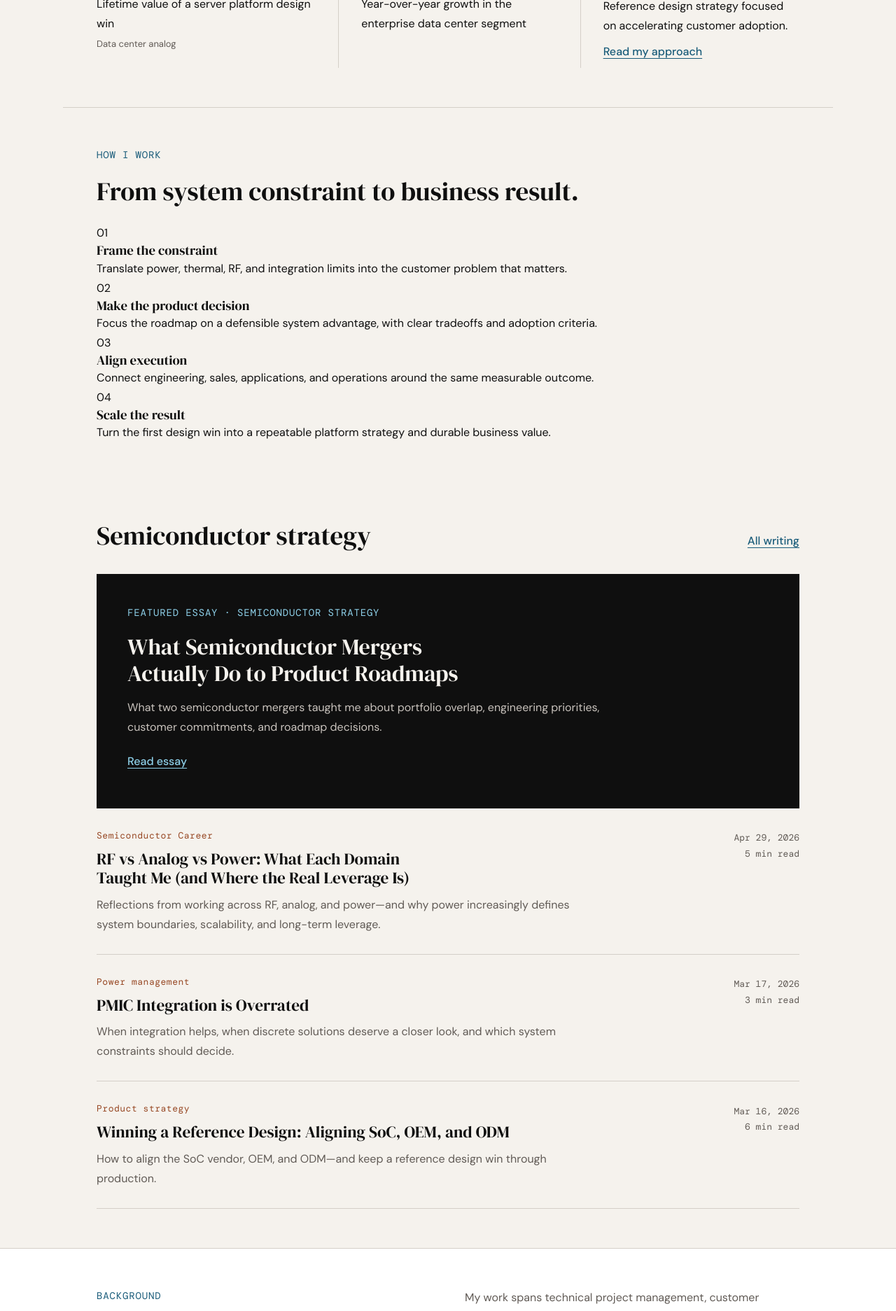
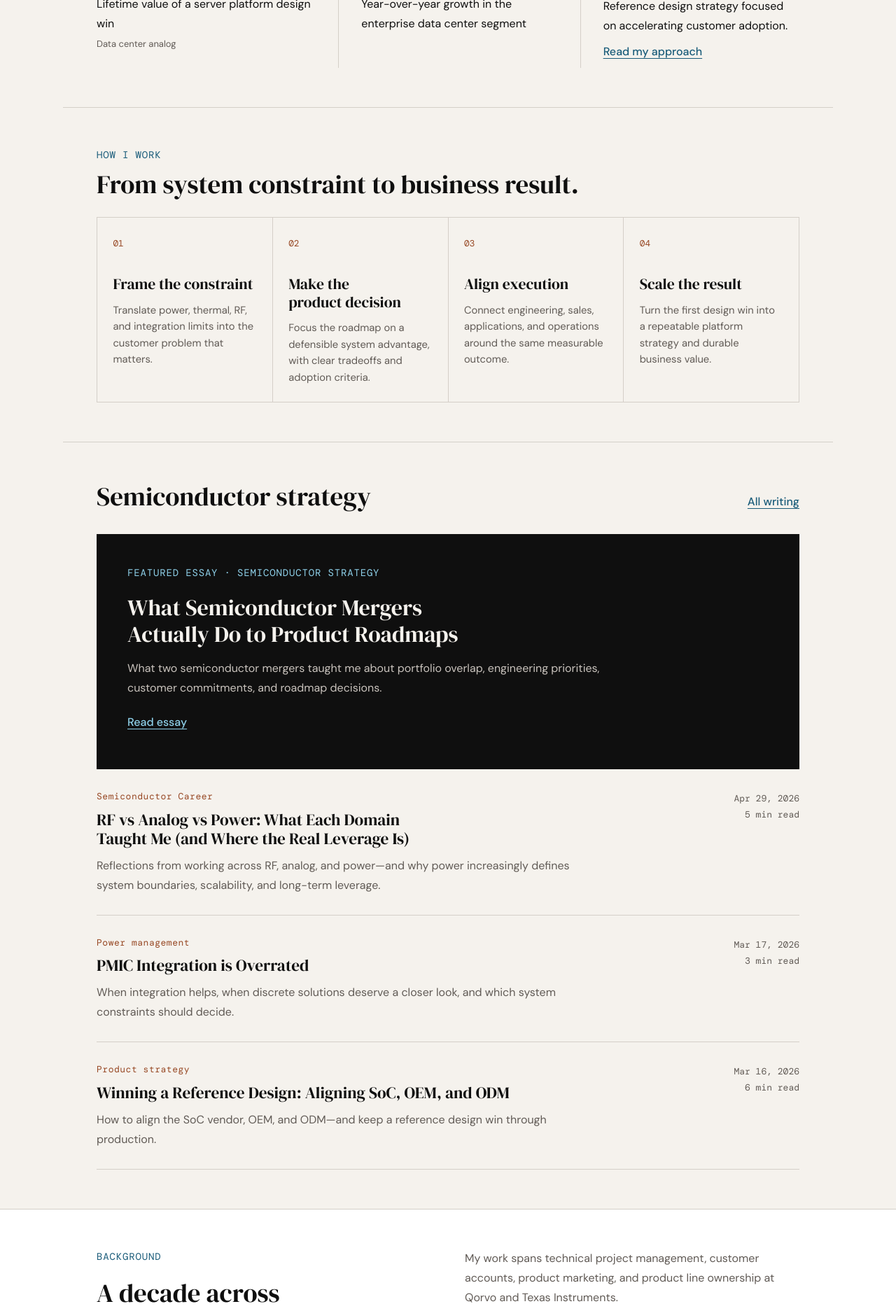
Before and after one commit to jonalejandro/jonalejandro.github.io, a Jekyll site: the page built from index.html, in a window 1280 px wide. Shown: the part 813-2686 px from the top of the page at 70% size. Built offline with Jekyll 4.4.1, drawn with Linux system fonts in a browser that asks for light colours.

Commit message:
Style product leadership operating model

```diff
--- a/assets/theme.css
+++ b/assets/theme.css
@@ -143,3 +143,15 @@ main:focus { outline: none; }
   .page { padding: 0; }
   a { color: inherit; }
 }
+
+
+.operating-model{border-bottom:1px solid var(--rule)}
+.operating-model .section-heading{max-width:760px}
+.operating-model .eyebrow{margin-bottom:.65rem}
+.model-grid{display:grid;grid-template-columns:repeat(4,1fr);gap:1px;background:var(--rule);border:1px solid var(--rule)}
+.model-grid article{min-height:230px;padding:1.4rem;background:var(--paper)}
+.model-grid span{font-family:var(--mono);font-size:.8rem;color:var(--warm)}
+.model-grid h3{margin-top:2rem;font-size:1.35rem}
+.model-grid p{margin-top:.8rem;color:var(--muted);font-size:.92rem;line-height:1.6}
+@media(max-width:900px){.model-grid{grid-template-columns:repeat(2,1fr)}}
+@media(max-width:520px){.model-grid{grid-template-columns:1fr}.model-grid article{min-height:0}.model-grid h3{margin-top:1rem}}
```
